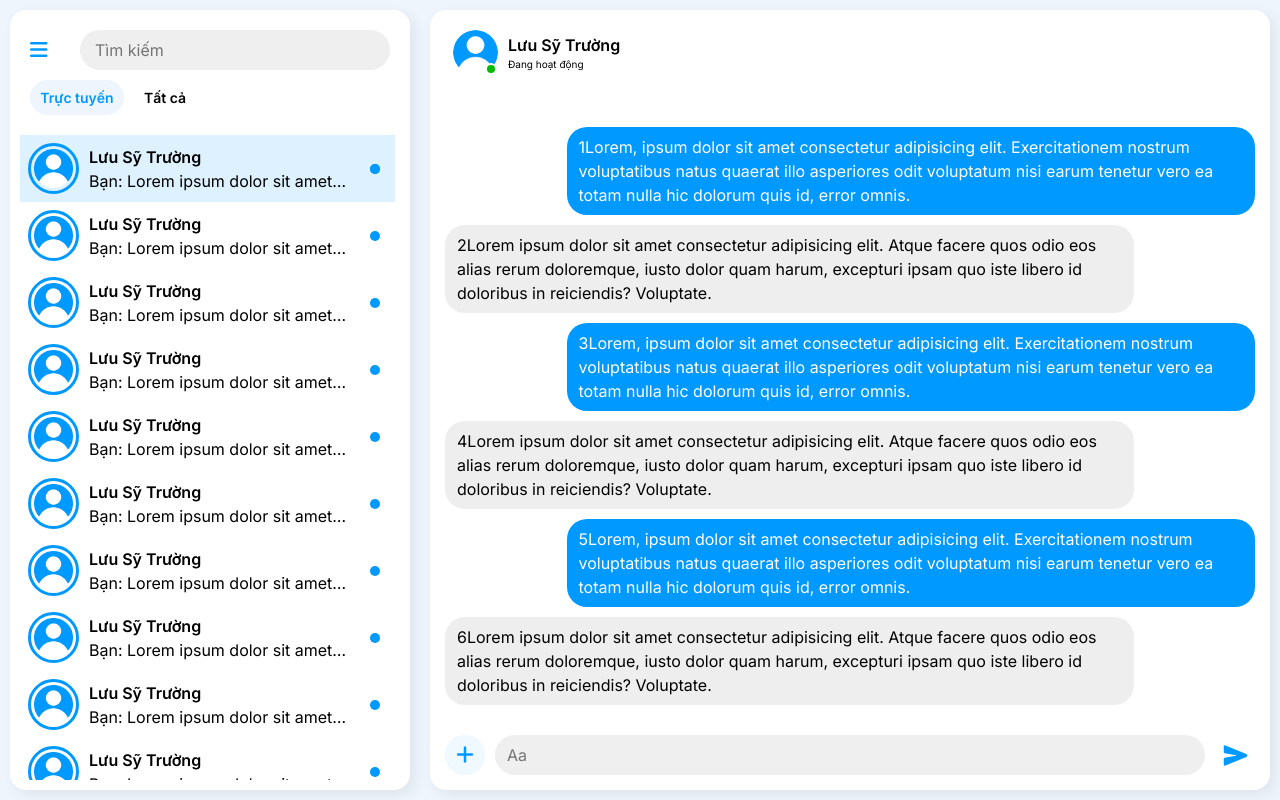
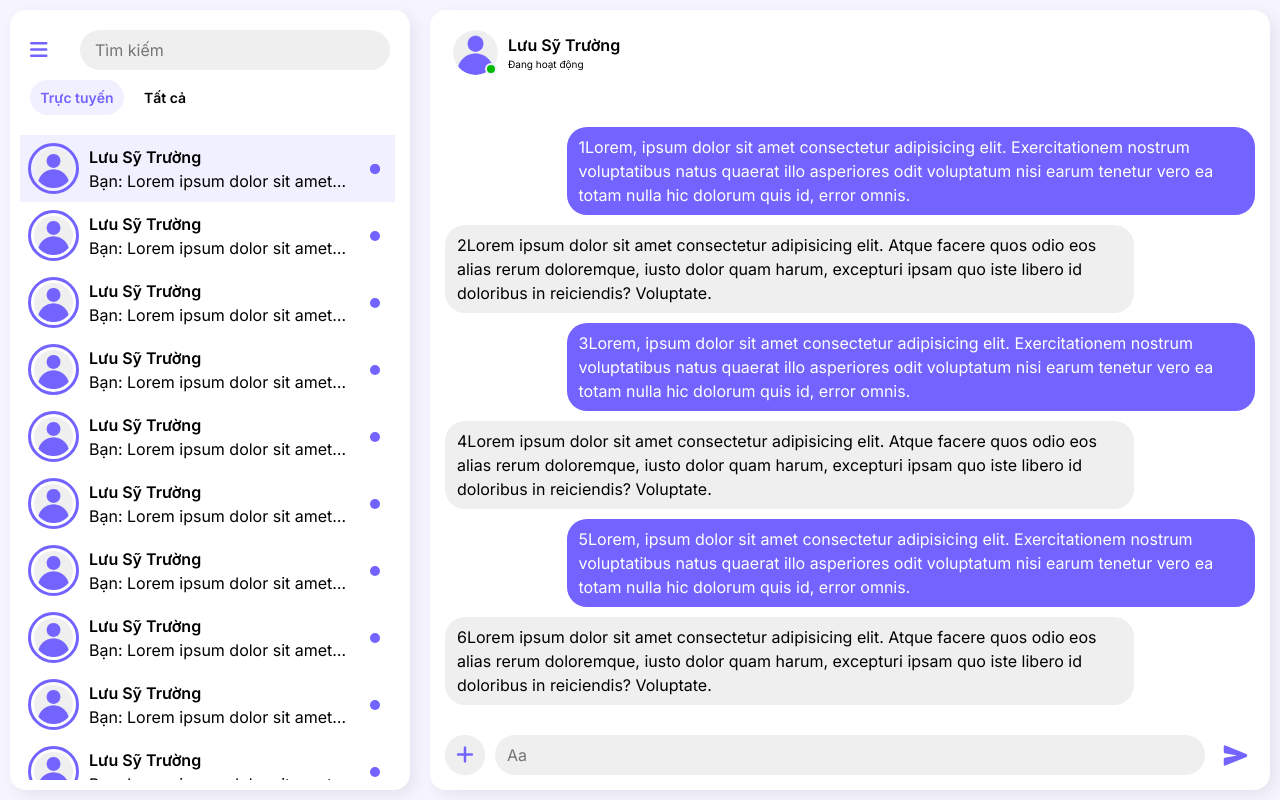
Before and after one commit to luusytruong/chitchat, a PHP site: page /index.html in a window 1280 px wide. Run offline with PHP 8.4, Linux system fonts and the light colour scheme; some libraries are stand-ins or nearby versions.

Commit message:
interface update

```diff
--- a/asset/css/styles.css
+++ b/asset/css/styles.css
@@ -1,18 +1,35 @@
+:root{
+    --bgr-primary: #F6F5FF;
+    --bgr-secondary: #EFEDFF;
+    --bgr-secondary-1: #FFFFFF;
+
+    --primary-color: #7363FF;
+    --secondary-color: #A89FFF;
+
+    --input-color: #EFEFEF;
+
+    --text-msg-color: #FFFFFF;
+    --text-color: #000000;
+    --msg-color: #EFEFEF;
+
+    --hover-color: #EFEFEF;
+    --active-color: #F1F0FF;
+}
 * {
     line-height: 1.5;
     box-sizing: border-box;
     padding: 0;
     margin: 0;
-    outline-color: #0099ff;
+    outline-color: var(--primary-color);
     font-family: Inter;
     -webkit-tap-highlight-color: transparent;
     /* scroll-behavior: smooth; */
 }
 
-::selection {
-    background-color: #0099ff;
+/* ::selection {
+    background-color: var(--primary-color);
     color: #fff;
-}
+} */
 
 html {
     height: 100vh;
@@ -20,15 +37,13 @@ html {
     width: 100%;
     overflow-y: auto;
 
-    .dark {
-        background-color: #000;
-    }
-
     body {
         font-size: 16px;
         height: 100%;
         position: relative;
         background-color: #eef5fd;
+        background-color: var(--bgr-primary);
+        color: var(--text-color);
     }
 }
 
@@ -45,11 +60,12 @@ input[type="password"]::-ms-clear {
     justify-content: space-between;
     align-items: start;
     padding: 10px;
-    background-color: #eef5fd;
+    /* background-color: #eef5fd; */
     object-fit: cover;
 
     .navigation {
-        background-color: #fff;
+        background-color: #ffffff;
+        background-color: var(--bgr-secondary-1);
         border-radius: 16px;
         box-shadow: 5px 5px 15px #00000012;
         max-width: 400px;
@@ -103,7 +119,7 @@ input[type="password"]::-ms-clear {
 
                 i {
                     font-size: 20px;
-                    color: #0099ff;
+                    color: var(--primary-color);
                     display: flex;
                     justify-content: center;
                     align-items: center;
@@ -148,12 +164,12 @@ input[type="password"]::-ms-clear {
                 gap: 10px;
 
                 .active {
-                    color: #0099ff;
-                    background-color: #eef5fd;
+                    color: var(--primary-color);
+                    background-color: var(--active-color);
                 }
 
                 div:hover {
-                    background-color: #efefef;
+                    background-color: var(--hover-color);
                     /* background-color: green; */
                 }
 
@@ -229,24 +245,24 @@ input[type="password"]::-ms-clear {
                     position: absolute;
                     content: '';
                     padding: 5px;
-                    background-color: #0099ff;
+                    background-color: var(--primary-color);
                     right: 15px;
                     border-radius: 50%;
                 }
 
                 .user:hover {
-                    background-color: #eee;
+                    background-color: var(--hover-color);
                     border-radius: 10px;
                 }
 
                 .active {
-                    background-color: #0099ff22;
+                    background-color: var(--active-color);
                 }
 
                 .active:hover {
-                    background-color: #0099ff22;
+                    background-color: var(--active-color);
                     border-radius: unset;
-                    /* outline: #0099ff solid 2px; */
+                    /* outline: var(--primary-color) solid 2px; */
                 }
 
                 .user {
@@ -267,7 +283,7 @@ input[type="password"]::-ms-clear {
                         display: flex;
                         justify-content: center;
                         align-items: center;
-                        border: #0099ff solid 3px;
+                        border: var(--primary-color) solid 3px;
                         border-radius: 50%;
                         flex-shrink: 0;
 
@@ -452,7 +467,8 @@ input[type="password"]::-ms-clear {
 
                         .msg-content {
                             max-width: 85%;
-                            background-color: #eee;
+                            background-color: var(--msg-color);
+                            color: var(--text-color);
                             border-radius: 20px;
                             padding: 8px 12px 8px 12px;
 
@@ -463,8 +479,8 @@ input[type="password"]::-ms-clear {
                         justify-content: flex-end;
 
                         .msg-content {
-                            background-color: #0099ff;
-                            color: #fff;
+                            background-color: var(--primary-color);
+                            color: var(--text-msg-color);
                         }
                     }
 
@@ -496,7 +512,7 @@ input[type="password"]::-ms-clear {
                     justify-content: center;
                     align-items: center;
                     gap: 10px;
-                    background-color: #f0f9ff;
+                    background-color: var(--hover-color);
                     border-radius: 20px;
 
                     i:hover {
@@ -509,14 +525,14 @@ input[type="password"]::-ms-clear {
                     #button-show.active {
                         transform: rotate(45deg);
                         transition: all .3s;
-                        background-color: #0099ff;
-                        color: #f0f9ff;
+                        background-color: var(--primary-color);
+                        color: var(--text-msg-color);
                     }
 
                     i {
-                        color: #0099ff;
+                        color: var(--primary-color);
+                        background-color: var(--hover-color);
                         font-size: 20px;
-                        background-color: #f0f9ff;
                         height: 40px;
                         width: 40px;
                         display: flex;
@@ -575,7 +591,7 @@ input[type="password"]::-ms-clear {
                     flex-shrink: 0;
 
                     ion-icon {
-                        color: #0099ff;
+                        color: var(--primary-color);
                         height: 25px;
                         width: 25px;
                     }
--- a/login.html
+++ b/login.html
@@ -30,10 +30,9 @@
                     <div>
                         <i class="fa-solid fa-envelope"></i>
                         <input tabindex="1" id="email" name="email" type="text" placeholder="example" required>
-                        <p>@gmail.com</p>
                     </div>
                 </div>
-                <div class="box-input">
+                <div id="box-pw-login" class="box-input">
                     <label for="password">
                         Mật khẩu
                     </label>
```
Also changed, not shown: other parts of asset/css/styles.css (+44 -50 lines), view/img/chat.png, view/img/user.png.
